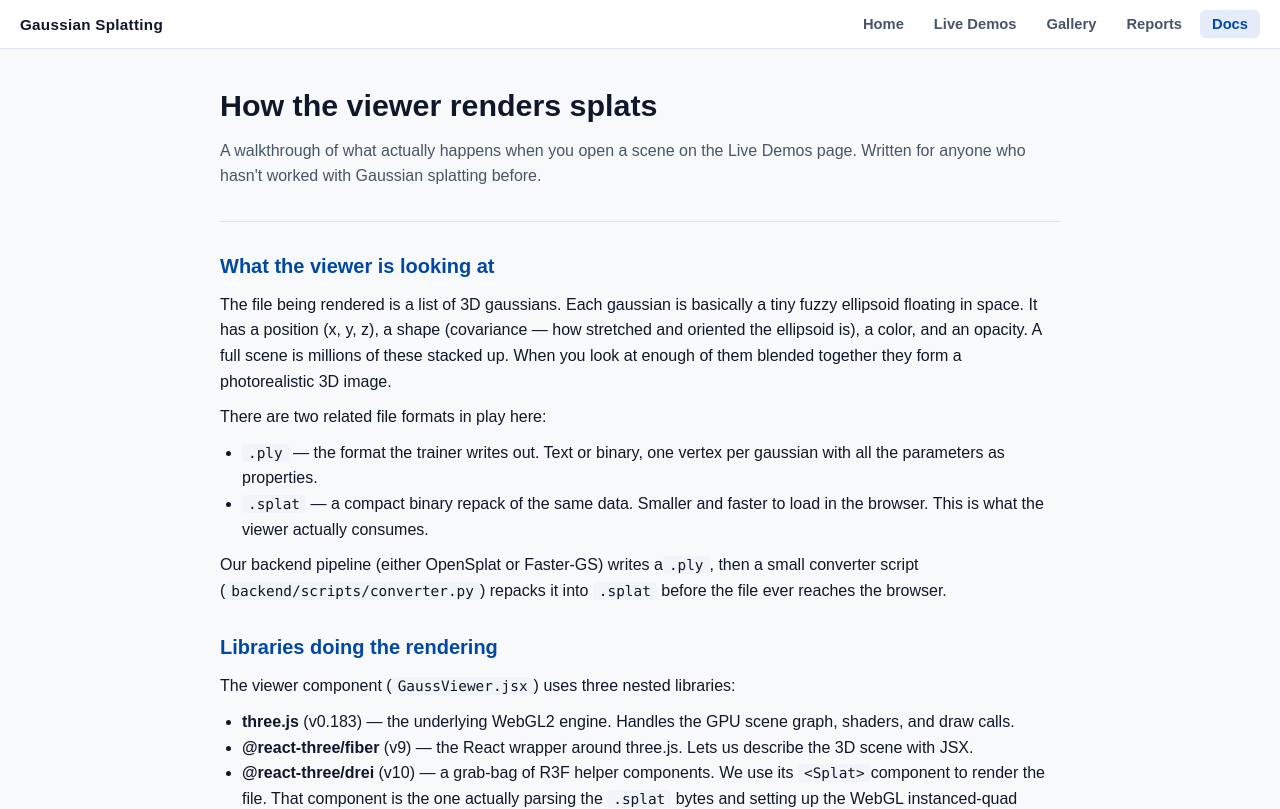
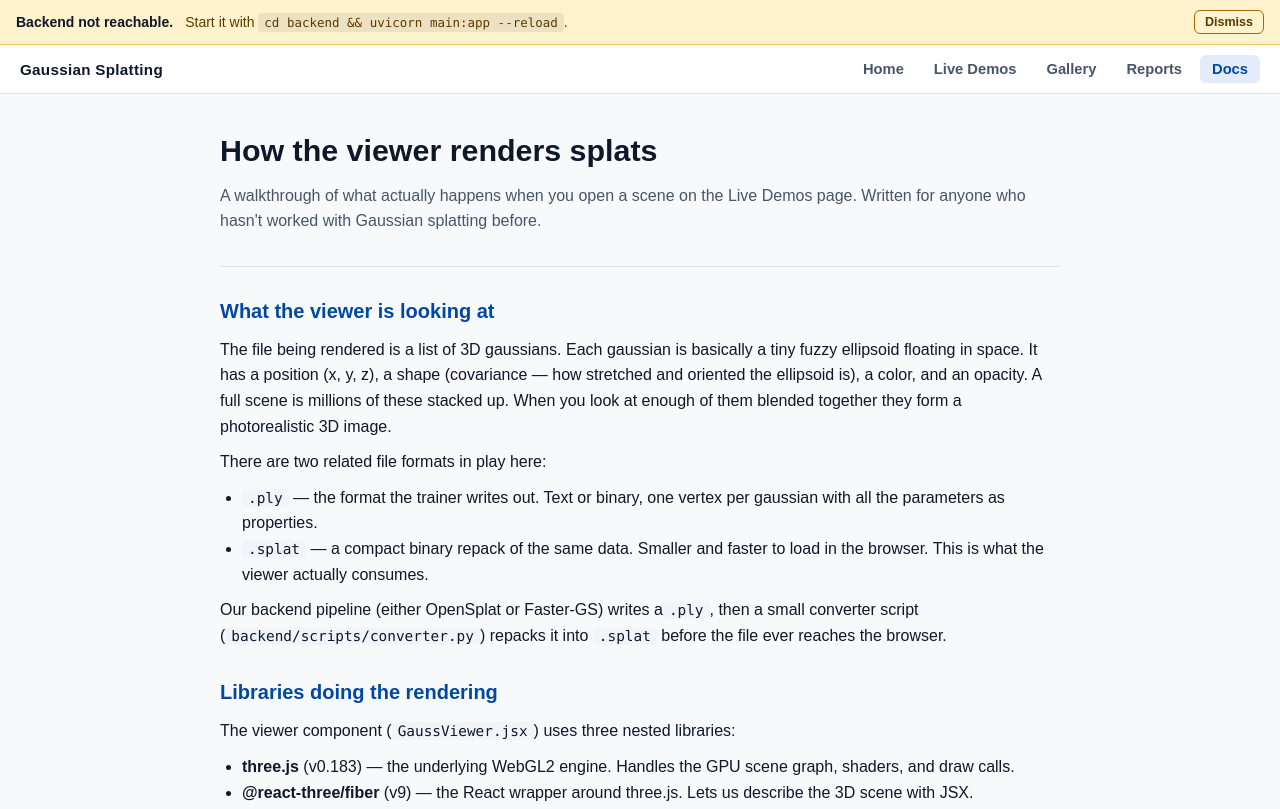
Before and after one commit to culbrethj/CIS4914-gaussian-splatting, a React (Vite) app in the folder frontend/: page /docs in a window 1280 px wide. Shown: the top 809 px of the page. Built offline with nearby package versions, Linux system fonts and the light colour scheme; no server answers.

Commit message:
add backend health banner with actionable start command

```diff
--- a/frontend/src/App.css
+++ b/frontend/src/App.css
@@ -4,6 +4,44 @@ body, html, #root {
   background: #f8f9fa;
   color: #1a1a1a;
   font-family: sans-serif;
+}
+
+.backend-health-banner {
+  background: #fff3cd;
+  border-bottom: 1px solid #f0c36d;
+  color: #5c3a00;
+  padding: 10px 16px;
+  display: flex;
+  align-items: center;
+  gap: 12px;
+  font-size: 14px;
+}
+
+.backend-health-banner strong {
+  color: #0f172a;
+}
+
+.backend-health-banner code {
+  background: rgba(15, 23, 42, 0.08);
+  padding: 2px 6px;
+  border-radius: 4px;
+  font-family: ui-monospace, SFMono-Regular, Menlo, monospace;
+  font-size: 12.5px;
+}
+
+.backend-health-banner button {
+  margin-left: auto;
+  background: transparent;
+  border: 1px solid #a56800;
+  color: #5c3a00;
+  border-radius: 6px;
+  padding: 4px 10px;
+  font-size: 12.5px;
+  cursor: pointer;
+}
+
+.backend-health-banner button:hover {
+  background: rgba(165, 104, 0, 0.08);
 }
 
 /* Upload card */
--- a/frontend/src/App.jsx
+++ b/frontend/src/App.jsx
@@ -4,6 +4,7 @@ import GaussViewer from './components/GaussViewer'
 import VideoUpload from './components/VideoUpload'
 import Converter from './components/Converter'
 import NavBar from "./components/NavBar";
+import BackendHealthBanner from "./components/BackendHealthBanner";
 import Landing from "./pages/Landing";
 import Documentation from "./pages/Documentation";
 import Reports from "./pages/Reports";
@@ -17,6 +18,7 @@ import "./App.css";
 export default function App() {
   return (
     <div className="app-root">
+      <BackendHealthBanner />
       <NavBar />
       <Routes>
         <Route path="/" element={<Landing />} />
--- /dev/null
+++ b/frontend/src/components/BackendHealthBanner.jsx
@@ -0,0 +1,36 @@
+import { useEffect, useState } from "react";
+
+export default function BackendHealthBanner() {
+  const [reachable, setReachable] = useState(true);
+  const [dismissed, setDismissed] = useState(false);
+
+  useEffect(() => {
+    let cancelled = false;
+    (async () => {
+      try {
+        const res = await fetch("/api/health", { cache: "no-store" });
+        const body = await res.json().catch(() => ({}));
+        if (!cancelled) setReachable(res.ok && body?.ok === true);
+      } catch {
+        if (!cancelled) setReachable(false);
+      }
+    })();
+    return () => {
+      cancelled = true;
+    };
+  }, []);
+
+  if (reachable || dismissed) return null;
+
+  return (
+    <div className="backend-health-banner" role="status">
+      <strong>Backend not reachable.</strong>
+      <span>
+        Start it with <code>cd backend && uvicorn main:app --reload</code>.
+      </span>
+      <button type="button" onClick={() => setDismissed(true)}>
+        Dismiss
+      </button>
+    </div>
+  );
+}
```
